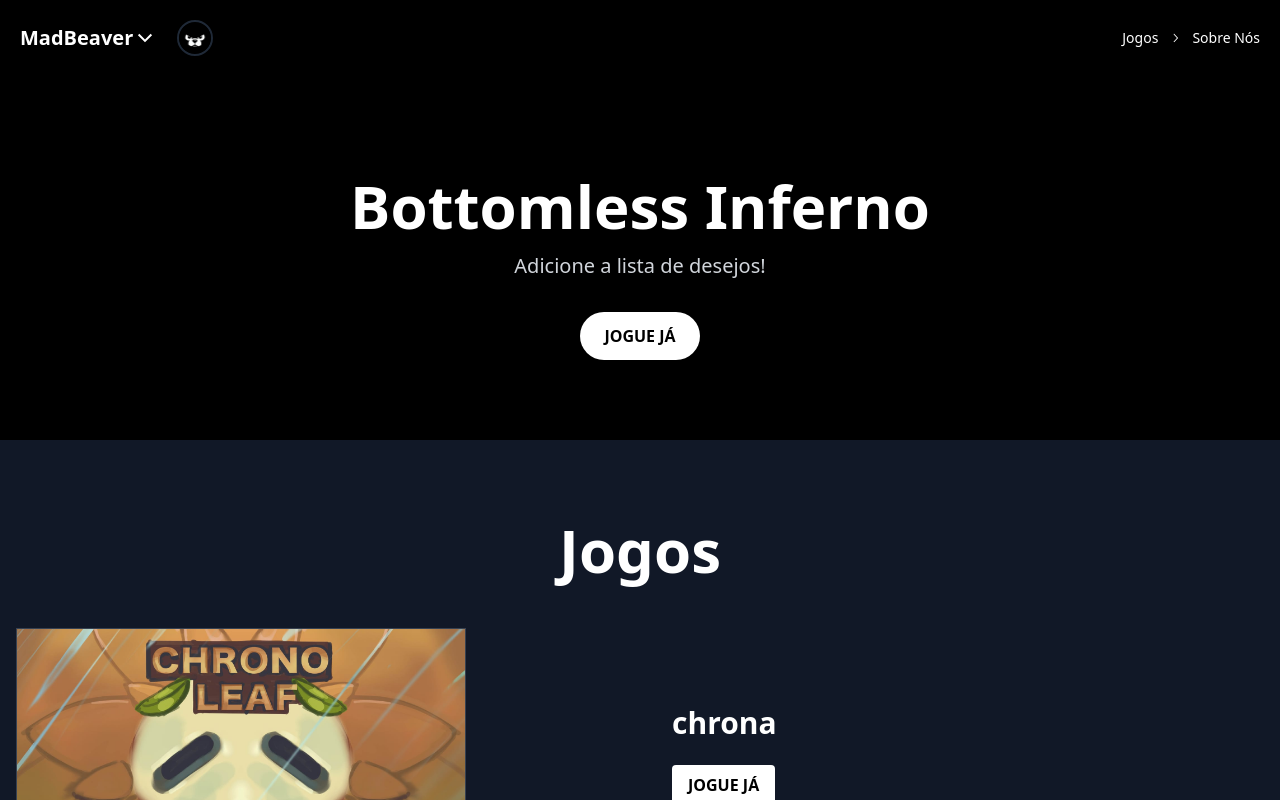
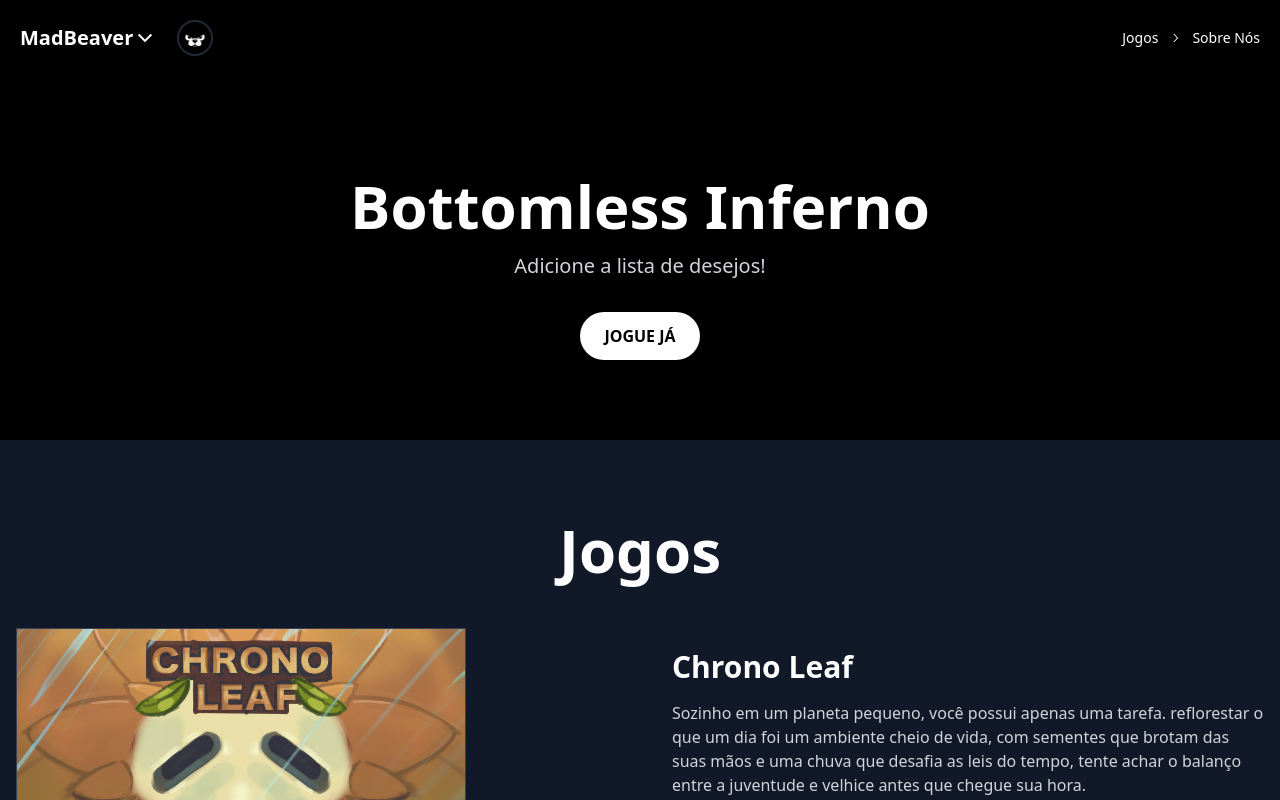
Before and after one commit to Mad-Beaver-Studios/Mad-Beaver-Site-2.0, a Next.js app in the folder site-mad-beaver/: page / in a window 1280 px wide. Shown: the top 800 px of the page. Built offline with nearby package versions, Linux system fonts and the light colour scheme.

Commit message:
Update sinopses

```diff
--- a/site-mad-beaver/src/app/page.tsx
+++ b/site-mad-beaver/src/app/page.tsx
@@ -9,13 +9,13 @@ import Img2 from "@/app/public/img2.jpeg";
 
   const jogos = [
     {
-      name:"chrona",
-      descricao:"",
+      name:"Chrono Leaf",
+      descricao:"Sozinho em um planeta pequeno, você possui apenas uma tarefa. reflorestar o que um dia foi um ambiente cheio de vida, com sementes que brotam das suas mãos e uma chuva que desafia as leis do tempo, tente achar o balanço entre a juventude e velhice antes que chegue sua hora.",
       img: '/Chrono.jpeg'
     },
     {
       name:" BOTTOMLESS INFERNO",
-      descricao:"  Apos anos de servidão como contador no nono circulo do inferno, Davy o esqueleto decide escalar pelos andares ate chegar na terra enfrentado diversos demonios e encontrado figuras historicas. Baseado no poema de Dante Allighieri Bottomless Inferno é um jogo de ação em primeira pessoa com elementos que misturam roguelike e combate baseado em horda. ",
+      descricao:"Apos anos de servidão como contador no nono circulo do inferno, Davy o esqueleto decide escalar pelos andares ate chegar na terra enfrentado diversos demonios e encontrado figuras historicas. Baseado no poema de Dante Allighieri Bottomless Inferno é um jogo de ação em primeira pessoa com elementos que misturam roguelike e combate baseado em horda.",
       img: '/img1.png'
     }
   ]
```
